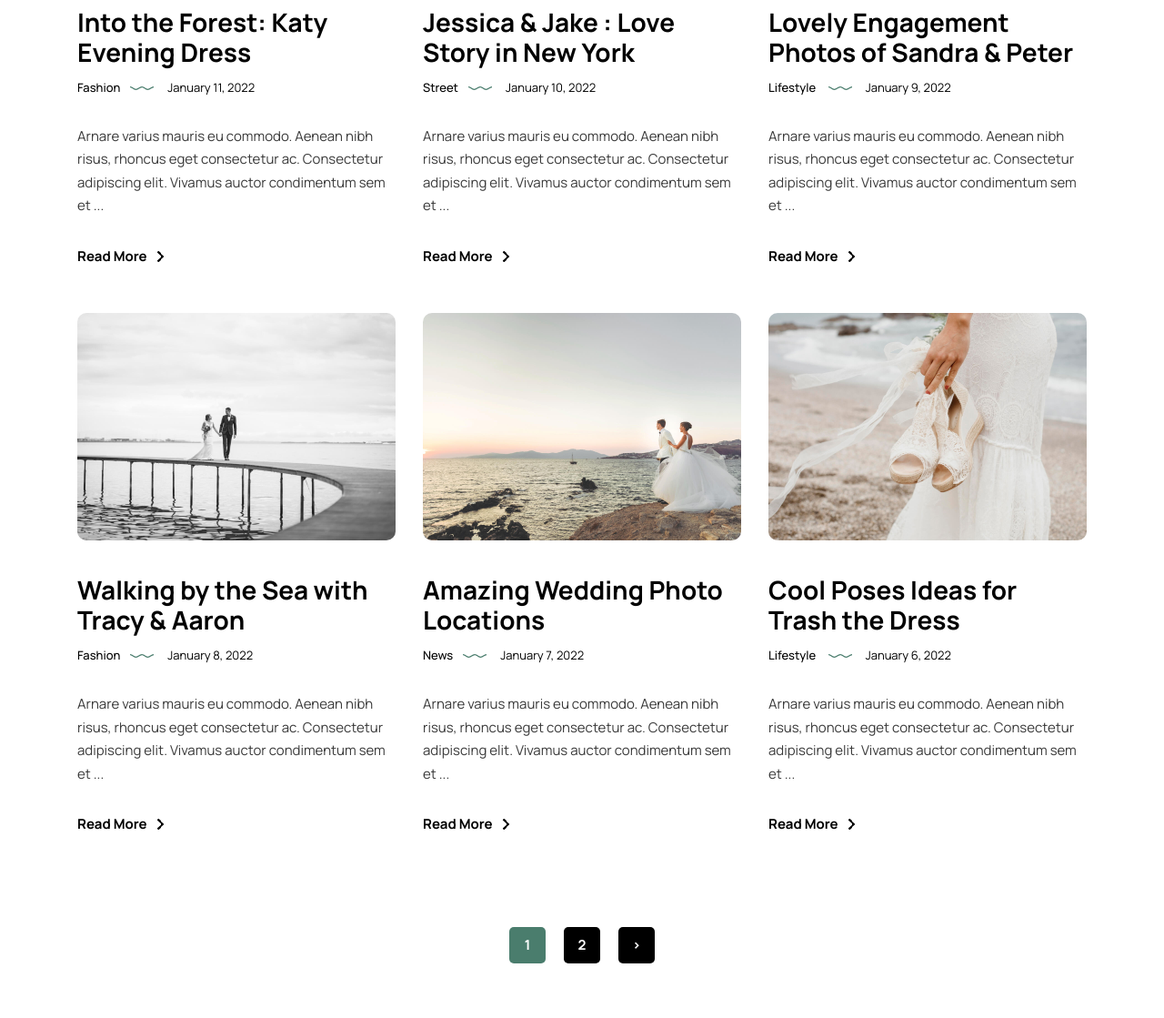
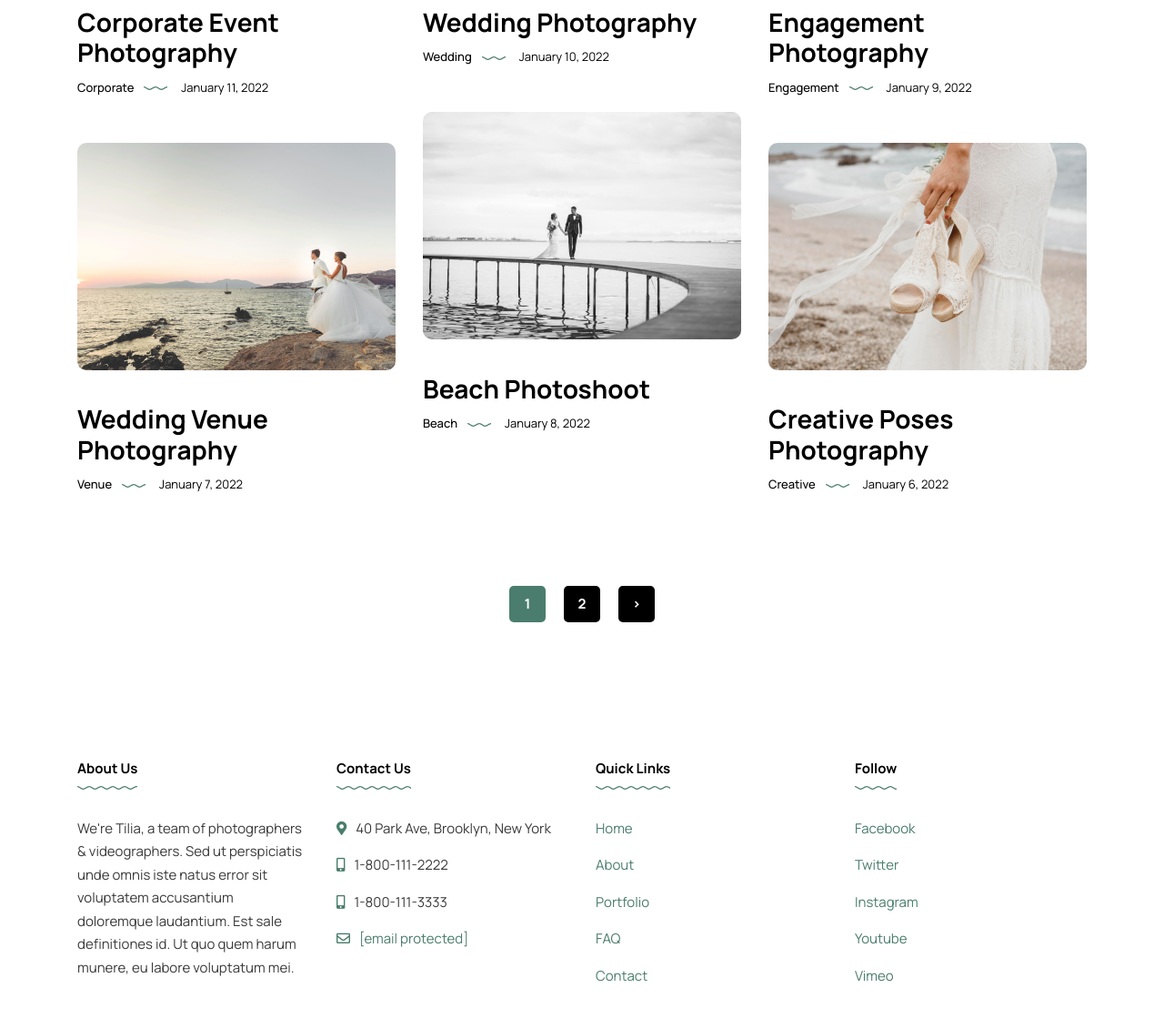
Before and after one commit to Frogbid-Khl/W-Photographer-3, a plain HTML site: page services.html in a window 1280 px wide. Shown: the part 1180-2299 px from the top of the page at 91% size. Drawn offline with Linux system fonts and the light colour scheme.

Commit message:
update all

```diff
--- a/services.html
+++ b/services.html
@@ -191,141 +191,88 @@
                     <div class="row layout-masonry">
                         <div class="col-md-6 col-lg-4 blog-item-masonry">
                             <article class="blog-item blog-item-2col-grid">
-                                <div class="post-image"><img alt=" " class="img-fluid"
-                                                             height="750" loading="lazy" src="images/blog/blog-9.jpg" width="750"> <a
-                                        class="cursor-eye" href="blog-single-post.html"> </a></div>
+                                <div class="post-image"><img alt=" " class="img-fluid" height="750" loading="lazy" src="images/blog/blog-9.jpg" width="750"> <a class="cursor-eye" href="#"> </a></div>
                                 <div class="post-holder">
-                                    <h2 class="article-title display-6"><a href="blog-single-post.html">Into the Forest:
-                                        Katy Evening Dress</a></h2>
+                                    <h2 class="article-title display-6"><a href="#">Corporate Event Photography</a></h2>
                                     <div class="meta-info">
-                                        <div class="meta-categ-all-v2"><a href="#" rel="category tag">Fashion</a></div>
+                                        <div class="meta-categ-all-v2"><a href="#" rel="category tag">Corporate</a></div>
                                         <div class="meta-date-all">January 11, 2022</div>
                                     </div>
-                                    <div class="article-excerpt"> Arnare varius mauris eu commodo. Aenean nibh risus,
-                                        rhoncus eget consectetur ac. Consectetur adipiscing elit. Vivamus auctor
-                                        condimentum sem et ...
-                                    </div>
-                                    <a class="read-more-v2 margin-t30" href="blog-single-post.html">Read More</a>
                                 </div>
                             </article>
                         </div>
                         <!-- /blog-item-masonry -->
                         <div class="col-md-6 col-lg-4 blog-item-masonry">
                             <article class="blog-item blog-item-2col-grid">
-                                <div class="post-image"><img alt=" " class="img-fluid"
-                                                             height="750" loading="lazy" src="images/blog/blog-8.jpg" width="750"> <a
-                                        class="cursor-eye" href="blog-single-post.html"> </a></div>
+                                <div class="post-image"><img alt=" " class="img-fluid" height="750" loading="lazy" src="images/blog/blog-8.jpg" width="750"> <a class="cursor-eye" href="#"> </a></div>
                                 <div class="post-holder">
-                                    <h2 class="article-title display-6"><a href="blog-single-post.html">Jessica & Jake :
-                                        Love Story in New York</a></h2>
+                                    <h2 class="article-title display-6"><a href="#">Wedding Photography</a></h2>
                                     <div class="meta-info">
-                                        <div class="meta-categ-all-v2"><a href="#" rel="category tag">Street</a></div>
+                                        <div class="meta-categ-all-v2"><a href="#" rel="category tag">Wedding</a></div>
                                         <div class="meta-date-all">January 10, 2022</div>
                                     </div>
-                                    <div class="article-excerpt"> Arnare varius mauris eu commodo. Aenean nibh risus,
-                                        rhoncus eget consectetur ac. Consectetur adipiscing elit. Vivamus auctor
-                                        condimentum sem et ...
-                                    </div>
-                                    <a class="read-more-v2 margin-t30" href="blog-single-post.html">Read More</a>
                                 </div>
                             </article>
                         </div>
                         <!-- /blog-item-masonry -->
                         <div class="col-md-6 col-lg-4 blog-item-masonry">
                             <article class="blog-item blog-item-2col-grid">
-                                <div class="post-image"><img alt=" " class="img-fluid"
-                                                             height="750" loading="lazy" src="images/blog/blog-7.jpg" width="750"> <a
-                                        class="cursor-eye" href="blog-single-post.html"> </a></div>
+                                <div class="post-image"><img alt=" " class="img-fluid" height="750" loading="lazy" src="images/blog/blog-7.jpg" width="750"> <a class="cursor-eye" href="#"> </a></div>
                                 <div class="post-holder">
-                                    <h2 class="article-title display-6"><a href="blog-single-post.html">Lovely
-                                        Engagement Photos of Sandra & Peter</a></h2>
+                                    <h2 class="article-title display-6"><a href="#">Engagement Photography</a></h2>
                                     <div class="meta-info">
-                                        <div class="meta-categ-all-v2"><a href="#" rel="category tag">Lifestyle</a>
-                                        </div>
+                                        <div class="meta-categ-all-v2"><a href="#" rel="category tag">Engagement</a></div>
                                         <div class="meta-date-all">January 9, 2022</div>
                                     </div>
-                                    <div class="article-excerpt"> Arnare varius mauris eu commodo. Aenean nibh risus,
-                                        rhoncus eget consectetur ac. Consectetur adipiscing elit. Vivamus auctor
-                                        condimentum sem et ...
-                                    </div>
-                                    <a class="read-more-v2 margin-t30" href="blog-single-post.html">Read More</a>
                                 </div>
                             </article>
                         </div>
                         <!-- /blog-item-masonry -->
                         <div class="col-md-6 col-lg-4 blog-item-masonry">
                             <article class="blog-item blog-item-2col-grid">
-                                <div class="post-image"><img alt=" " class="img-fluid"
-                                                             height="750" loading="lazy" src="images/blog/blog-3.jpg" width="750"> <a
-                                        class="cursor-eye" href="blog-single-post.html"> </a></div>
+                                <div class="post-image"><img alt=" " class="img-fluid" height="750" loading="lazy" src="images/blog/blog-3.jpg" width="750"> <a class="cursor-eye" href="#"> </a></div>
                                 <div class="post-holder">
-                                    <h2 class="article-title display-6"><a href="blog-single-post.html">Walking by the
-                                        Sea with Tracy & Aaron</a></h2>
+                                    <h2 class="article-title display-6"><a href="#">Beach Photoshoot</a></h2>
                                     <div class="meta-info">
-                                        <div class="meta-categ-all-v2"><a href="#" rel="category tag">Fashion</a></div>
+                                        <div class="meta-categ-all-v2"><a href="#" rel="category tag">Beach</a></div>
                                         <div class="meta-date-all">January 8, 2022</div>
                                     </div>
-                                    <div class="article-excerpt"> Arnare varius mauris eu commodo. Aenean nibh risus,
-                                        rhoncus eget consectetur ac. Consectetur adipiscing elit. Vivamus auctor
-                                        condimentum sem et ...
-                                    </div>
-                                    <a class="read-more-v2 margin-t30" href="blog-single-post.html">Read More</a>
                                 </div>
                             </article>
                         </div>
                         <!-- /blog-item-masonry -->
                         <div class="col-md-6 col-lg-4 blog-item-masonry">
                             <article class="blog-item blog-item-2col-grid">
-                                <div class="post-image"><img alt=" " class="img-fluid"
-                                                             height="750" loading="lazy" src="images/blog/blog-5.jpg" width="750"> <a
-                                        class="cursor-eye" href="blog-single-post.html"> </a></div>
+                                <div class="post-image"><img alt=" " class="img-fluid" height="750" loading="lazy" src="images/blog/blog-5.jpg" width="750"> <a class="cursor-eye" href="#"> </a></div>
                                 <div class="post-holder">
-                                    <h2 class="article-title display-6"><a href="blog-single-post.html">Amazing Wedding
-                                        Photo Locations</a></h2>
+                                    <h2 class="article-title display-6"><a href="#">Wedding Venue Photography</a></h2>
                                     <div class="meta-info">
-                                        <div class="meta-categ-all-v2"><a href="#" rel="category tag">News</a></div>
+                                        <div class="meta-categ-all-v2"><a href="#" rel="category tag">Venue</a></div>
                                         <div class="meta-date-all">January 7, 2022</div>
                                     </div>
-                                    <div class="article-excerpt"> Arnare varius mauris eu commodo. Aenean nibh risus,
-                                        rhoncus eget consectetur ac. Consectetur adipiscing elit. Vivamus auctor
-                                        condimentum sem et ...
-                                    </div>
-                                    <a class="read-more-v2 margin-t30" href="blog-single-post.html">Read More</a>
                                 </div>
                             </article>
                         </div>
                         <!-- /blog-item-masonry -->
                         <div class="col-md-6 col-lg-4 blog-item-masonry">
                             <article class="blog-item blog-item-2col-grid">
-                                <div class="post-image"><img alt=" " class="img-fluid"
-                                                             height="750" loading="lazy" src="images/blog/blog-4.jpg" width="750"> <a
-                                        class="cursor-eye" href="blog-single-post.html"> </a></div>
+                                <div class="post-image"><img alt=" " class="img-fluid" height="750" loading="lazy" src="images/blog/blog-4.jpg" width="750"> <a class="cursor-eye" href="#"> </a></div>
                                 <div class="post-holder">
-                                    <h2 class="article-title display-6"><a href="blog-single-post.html">Cool Poses Ideas
-                                        for Trash the Dress</a></h2>
+                                    <h2 class="article-title display-6"><a href="#">Creative Poses Photography</a></h2>
                                     <div class="meta-info">
-                                        <div class="meta-categ-all-v2"><a href="#" rel="category tag">Lifestyle</a>
-                                        </div>
+                                        <div class="meta-categ-all-v2"><a href="#" rel="category tag">Creative</a></div>
                                         <div class="meta-date-all">January 6, 2022</div>
                                     </div>
-                                    <div class="article-excerpt"> Arnare varius mauris eu commodo. Aenean nibh risus,
-                                        rhoncus eget consectetur ac. Consectetur adipiscing elit. Vivamus auctor
-                                        condimentum sem et ...
-                                    </div>
-                                    <a class="read-more-v2 margin-t30" href="blog-single-post.html">Read More</a>
                                 </div>
                             </article>
                         </div>
                         <!-- /blog-item-masonry -->
                     </div>
                     <!-- /layout-masonry -->
-                    <div class="prev-next"><span class="nav-page"></span><span
-                            class="page-numbers current-page">1</span> <a class="page-numbers" href="#">2</a> <span
-                            class="nav-page"><a href="#">&gt;</a></span></div>
+                    <div class="prev-next"><span class="nav-page"></span><span class="page-numbers current-page">1</span> <a class="page-numbers" href="#">2</a> <span class="nav-page"><a href="#">&gt;</a></span></div>
                 </section>
             </div>
             <!-- /col-lg-12 -->
-
         </div>
         <!-- /row -->
     </div>
```
